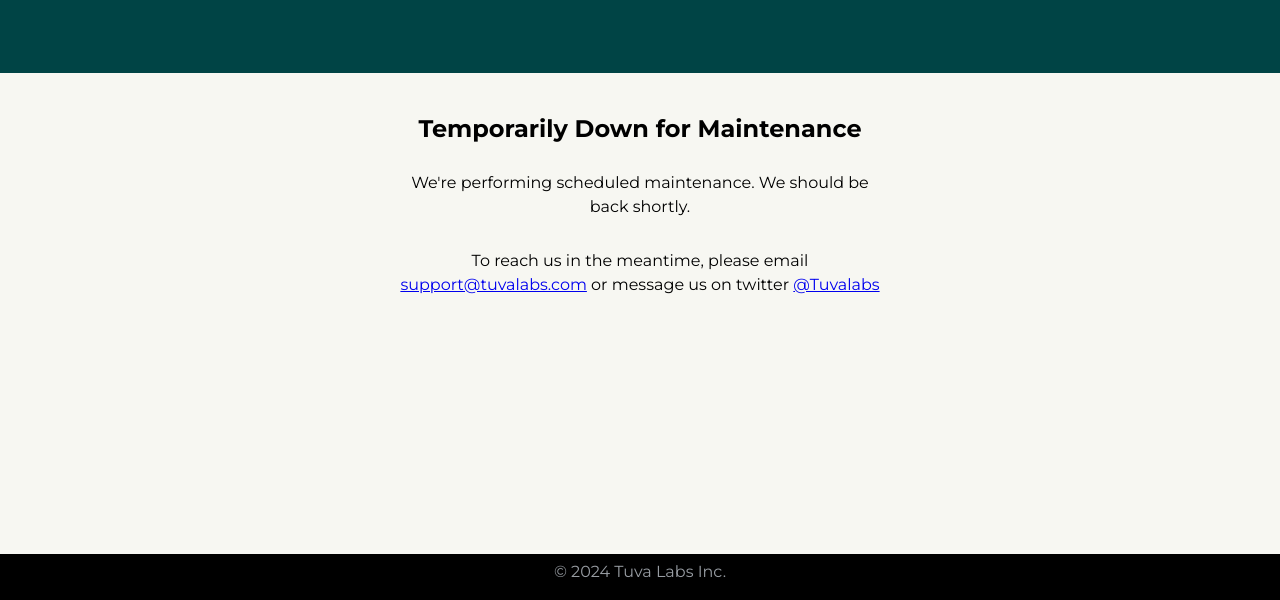
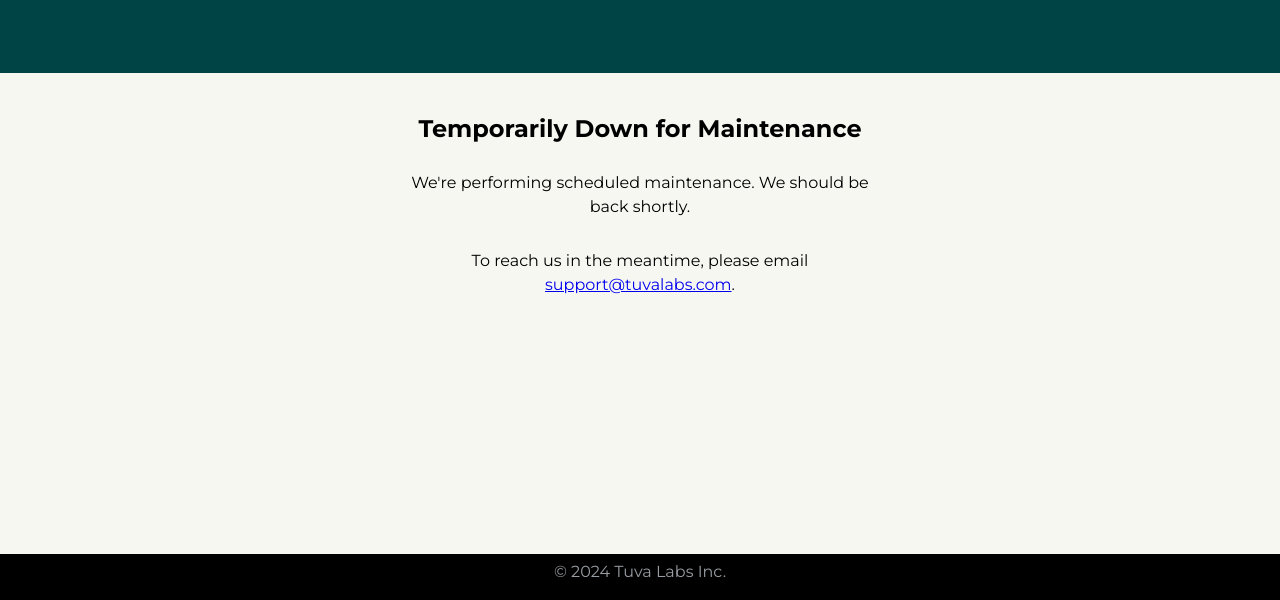
Before and after one commit to TuvaLabs/tuva-maintenance, a plain HTML site: page index.html in a window 1280 px wide. Shown: the part 200-800 px from the top of the page. Drawn offline with Linux system fonts and the light colour scheme.

Commit message:
Removing twitter link

```diff
--- a/index.html
+++ b/index.html
@@ -21,7 +21,7 @@
         <br>
         <h2>Temporarily Down for Maintenance</h2>
         <p>We're performing scheduled maintenance. We should be back shortly.</p>
-        <p>To reach us in the meantime, please email <a href="mailto:support@tuvalabs.com">support@tuvalabs.com</a> or message us on twitter <a href="https://twitter.com/TuvaLabs">@Tuvalabs</a></p>
+        <p>To reach us in the meantime, please email <a href="mailto:support@tuvalabs.com">support@tuvalabs.com</a>.</p>
       </div>
   </div>
   <footer>
```
